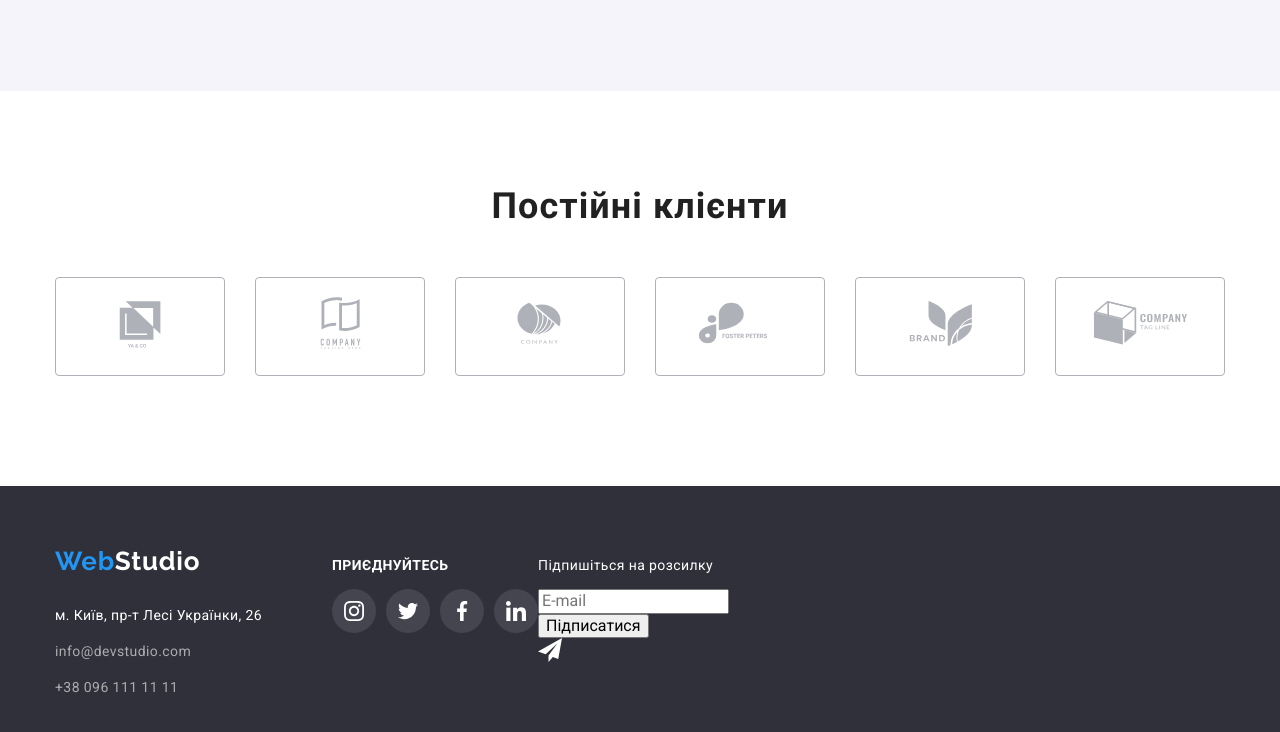
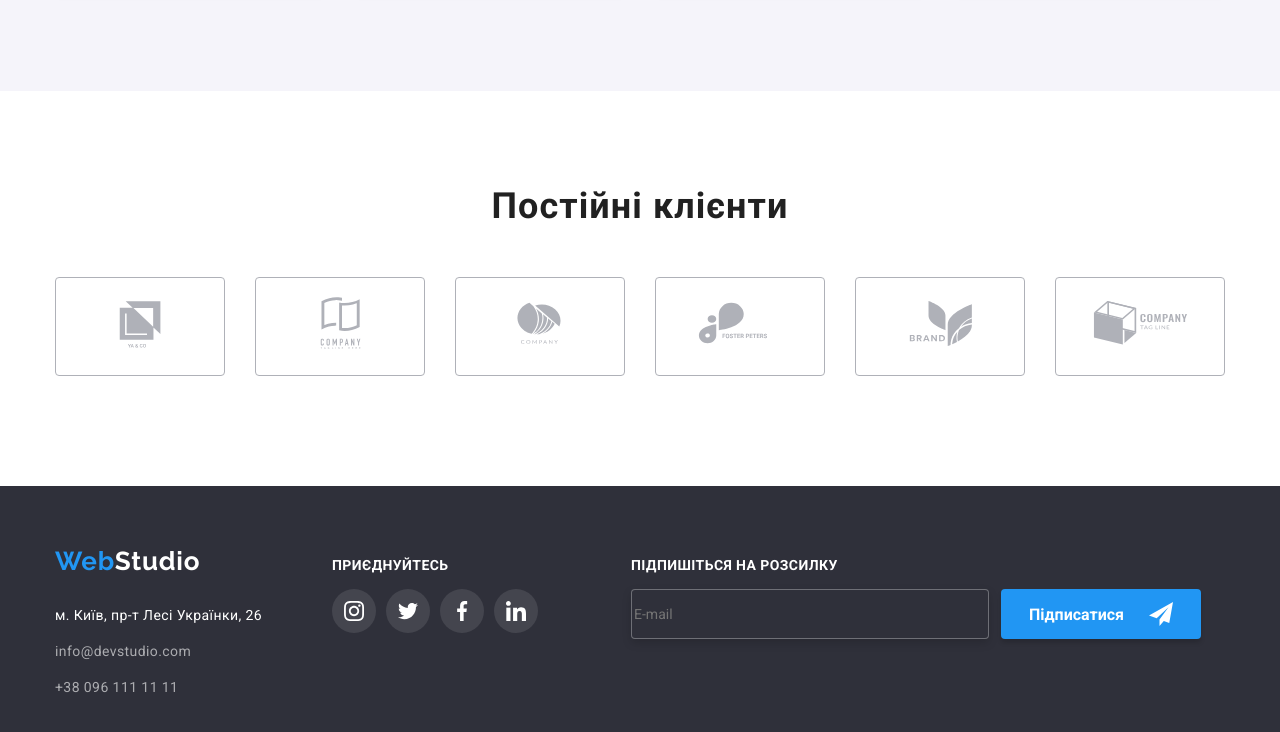
Before and after one commit to 19alexandr80/goit-markup-hw-05, a plain HTML site: page index.html in a window 1280 px wide. Shown: the part 2209-2941 px from the top of the page. Drawn offline with nearby package versions, Linux system fonts and the light colour scheme.

Commit message:
futtere button

```diff
--- a/index.html
+++ b/index.html
@@ -421,16 +421,18 @@
             </li>
           </ul>
         </div>
-        <div>
-          <p>Підпишіться на розсилку</p>
-          <input type="email" placeholder="E-mail">
-          <div>
-            <button>Підписатися</button>
-            <div class="send-svg">
-              <svg width="24px" height="24px">
-                <use href="./symbol-defs.svg#icon-send"></use>
-              </svg>
+        <div class="mailing">
+          <p>ПІДПИШІТЬСЯ НА РОЗСИЛКУ</p>
+          <div class="mailing_inp_but">
+            <input type="email" class="mailing_input" placeholder="E-mail">
+            <div class="mailing_button_group">
+              <button class="mailing_button">Підписатися</button>
+              <div class="send-svg">
+                <svg width="24px" height="24px">
+                  <use href="./symbol-defs.svg#icon-send"></use>
+                </svg>
             </div>
+          </div>
           </div>
         </div>
       </div>
--- a/style.css
+++ b/style.css
@@ -404,6 +404,52 @@ address {
 .social-networks-footer .networks:focus {
   background-color: var(--accent-color);
 }
+.mailing {
+  margin-left: 93px;
+  font-weight: 700;
+  font-size: 14px;
+  line-height: 16px;
+  letter-spacing: 0.03em;
+}
+.mailing_inp_but {
+  display: flex;
+}
+.mailing_input {
+  width: 358px;
+  border: 1px solid rgba(255, 255, 255, 0.3);
+  filter: drop-shadow(0px 4px 4px rgba(0, 0, 0, 0.15));
+  border-radius: 4px;
+  background-color: var(--background-hero);
+  color: var(--white);
+}
+.mailing_button {
+  width: 200px;
+  height: 50px;
+  background-color: var(--accent-color);
+  box-shadow: 0px 4px 4px rgba(0, 0, 0, 0.15);
+  border-radius: 4px;
+  color: var(--white);
+  border: none;
+  text-align: left;
+  padding-left: 28px;
+  font-weight: 700;
+  font-size: 16px;
+  line-height: 1.86;
+  transition: background-color 250ms cubic-bezier(0.4, 0, 0.2, 1);
+}
+.mailing_button:hover,
+.mailing_button:focus {
+  background-color: var(--button-hover);
+}
+.mailing_button_group {
+  position: relative;
+  margin-left: 12px;
+}
+.send-svg {
+  position: absolute;
+  right: 28px;
+  top: 13px;
+}
 
 /*  Модальне вікно*/
 
```
